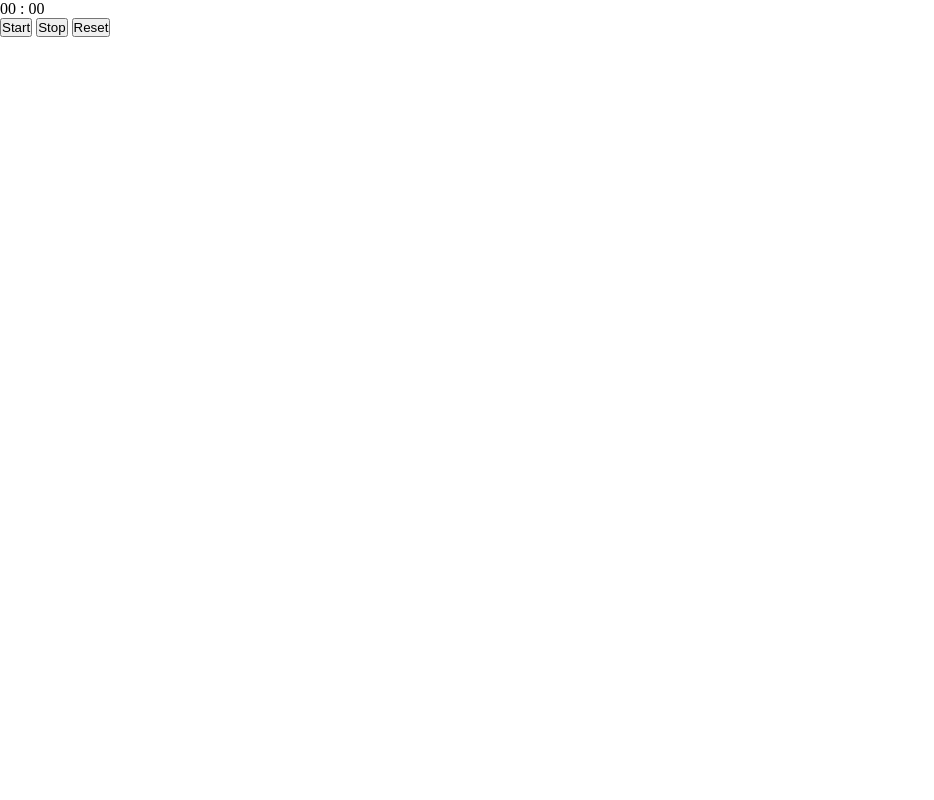
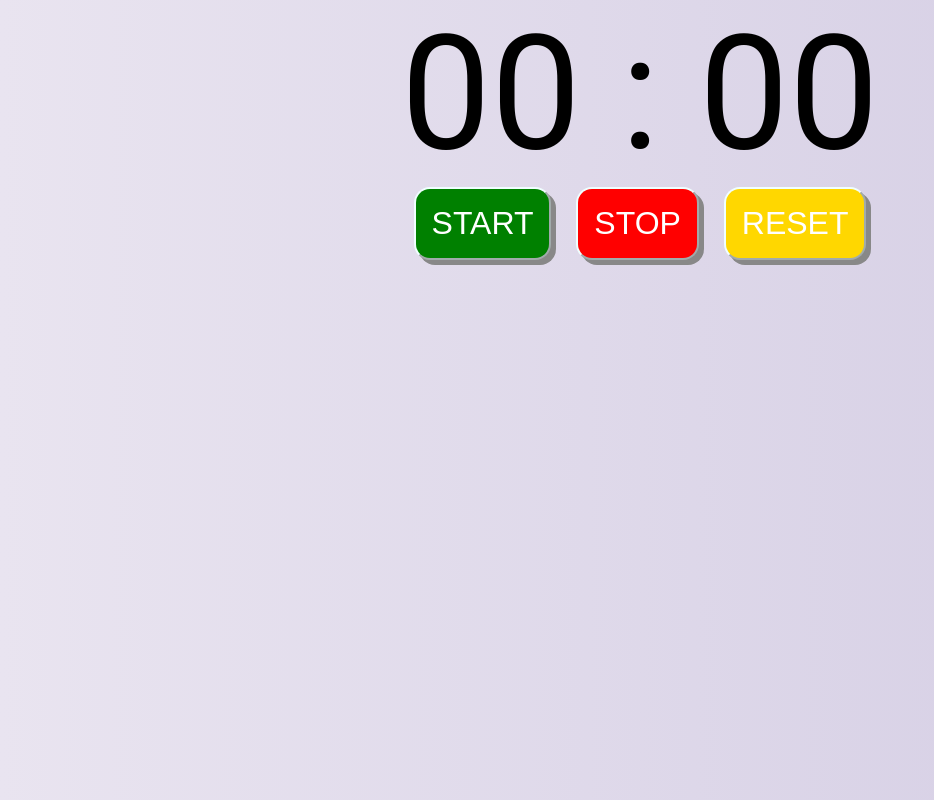
Before and after one commit to SaurabhPanja/cn-stopwatch, a plain HTML site: page index.html in a window 1280 px wide. Shown: the whole page, without its empty margins (0-934 px from the left). Drawn offline with Linux system fonts and the light colour scheme.

Commit message:
finished styling

```diff
--- a/index.html
+++ b/index.html
@@ -1,23 +1,29 @@
 <!DOCTYPE html>
 <html lang="en">
   <head>
-    <meta charset="UTF-8">
-    <meta http-equiv="X-UA-Compatible" content="IE=edge">
-    <meta name="viewport" content="width=device-width, initial-scale=1.0">
-    <link rel="stylesheet" href="style.css">
+    <meta charset="UTF-8" />
+    <meta http-equiv="X-UA-Compatible" content="IE=edge" />
+    <meta name="viewport" content="width=device-width, initial-scale=1.0" />
+    <link rel="stylesheet" href="style.css" />
     <title>Stop Watch</title>
   </head>
   <body>
-    <div class="container">
     <div class="stopwatch">
       <div class="stopwatch-time">
-                <span id="display-seconds">00</span> : <span id="display-milliseconds">00</span>
+        <span id="display-seconds">00</span>
+        :
+        <span id="display-milliseconds">00</span>
       </div>
       <div class="stopwatch-controls">
-                <button id="start-btn" class="stopwatch-btn stopwatch-btn-green">Start</button>
-                <button id="stop-btn" class="stopwatch-btn stopwatch-btn-red">Stop</button>
-                <button id="reset-btn" class="stopwatch-btn stopwatch-btn-yellow">Reset</button>
-            </div>
+        <button id="start-btn" class="stopwatch-btn stopwatch-btn-green">
+          Start
+        </button>
+        <button id="stop-btn" class="stopwatch-btn stopwatch-btn-red">
+          Stop
+        </button>
+        <button id="reset-btn" class="stopwatch-btn stopwatch-btn-yellow">
+          Reset
+        </button>
       </div>
     </div>
     <script src="main.js"></script>
--- a/main.js
+++ b/main.js
@@ -2,20 +2,27 @@
   let milliSeconds = 0;
   let seconds = 0;
   let stopCounterToClearInterval = 1;
+  let isRunning = false;
 
   document.querySelector("#start-btn").addEventListener("click", () => {
+    if (isRunning) return;
+    isRunning = true;
     stopCounterToClearInterval = setInterval(() => {
+      const milliSecondsBy100 = milliSeconds % 100
       document.querySelector("#display-milliseconds").innerHTML =
-        milliSeconds % 100;
+        milliSecondsBy100 < 10 ? "0" + milliSecondsBy100 : milliSecondsBy100;
+
       seconds = Math.floor(milliSeconds / 100);
       document.querySelector("#display-seconds").innerHTML =
         seconds < 10 ? "0" + seconds : seconds;
+
       milliSeconds++;
     }, 10);
   });
 
   document.querySelector("#stop-btn").addEventListener("click", () => {
     clearInterval(stopCounterToClearInterval);
+    isRunning = false;
   });
 
   document.querySelector("#reset-btn").addEventListener("click", () => {
@@ -25,5 +32,7 @@
 
     document.querySelector("#display-milliseconds").innerHTML = "00";
     document.querySelector("#display-seconds").innerHTML = "00";
+
+    isRunning = false;
   });
 })();
--- a/style.css
+++ b/style.css
@@ -2,3 +2,49 @@
     margin: 0;
     padding: 0;
 }
+
+body{
+    background: #D3CCE3;  /* fallback for old browsers */
+    background: -webkit-linear-gradient(to right, #E9E4F0, #D3CCE3);  /* Chrome 10-25, Safari 5.1-6 */
+    background: linear-gradient(to right, #E9E4F0, #D3CCE3); /* W3C, IE 10+/ Edge, Firefox 16+, Chrome 26+, Opera 12+, Safari 7+ */
+    font-family: 'Roboto', sans-serif;
+    display: flex;
+    justify-content: center;
+    align-items: center;
+}
+.stopwatch{
+    margin: auto;
+    padding: auto;
+}
+
+.stopwatch-time{
+    font-size: 10rem;
+}
+.stopwatch-controls{
+    display: flex;
+    justify-content: space-around;
+}
+.stopwatch-btn {
+    font-size: 2rem;
+    border-radius: 1rem;
+    padding: 1rem;
+    cursor: pointer;
+    text-transform: uppercase;
+    font-weight: 500;
+    border-color: azure;
+    box-shadow: 5px 5px #888888;
+    color: white;
+}
+.stopwatch-btn:hover{
+    background-color: black;
+}
+
+.stopwatch-btn-green{
+    background-color: green;
+}
+.stopwatch-btn-red{
+    background-color: red;
+}
+.stopwatch-btn-yellow{
+    background-color: gold;
+}
```
Lines whose indentation alone changed are shown as unchanged.
